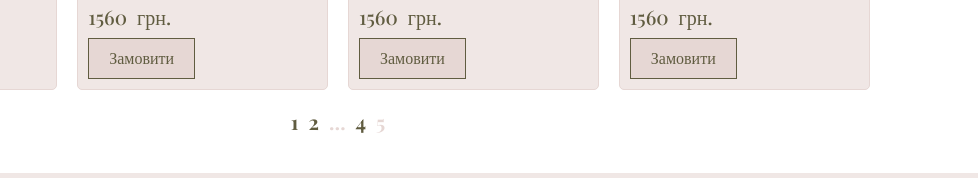
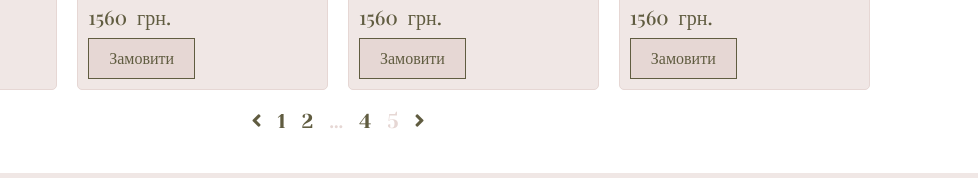
Before and after one commit to RomaVintonyak/FlowerShop, a website: page app/pages/flowers.html in a window 1280 px wide. Shown: the part 1812-1990 px from the top of the page, 302-1280 px from the left. Drawn offline with nearby package versions, Linux system fonts and the light colour scheme.

Commit message:
add new pagination style

```diff
--- a/app/pages/flowers.html
+++ b/app/pages/flowers.html
@@ -458,11 +458,18 @@
             <div class="works__row--pagination">
                <nav class="pagination" role="navigation">
                   <div class="pagination__links">
+                     <a class="prev page-numbers" href="http://localhost/Flowers-Shop/bukety/">
+                        <i class="fa fa-angle-left"></i>
+                     </a>
                      <a class="page-numbers" href="http://localhost/Flowers-Shop/bukety/">1</a>
                      <a class="page-numbers" href="http://localhost/Flowers-Shop/bukety/page/2/">2</a>
                      <span class="page-numbers dots">…</span>
                      <a class="page-numbers" href="http://localhost/Flowers-Shop/bukety/page/4/">4</a>
-                     <span aria-current="page" class="page-numbers current">5</span></div>
+                     <span aria-current="page" class="page-numbers current">5</span>
+                     <a class="next page-numbers" href="http://localhost/Flowers-Shop/bukety/page/3/">
+                        <i class="fa fa-angle-right"></i>
+                     </a>
+                  </div>
                </nav>
             </div>
          </div><!--/.works__row-->
--- a/app/scss/block/_works.scss
+++ b/app/scss/block/_works.scss
@@ -118,7 +118,6 @@
       &--pagination {
          display: flex;
          justify-content: center;
-         align-items: flex-start;
          width: 100%;
       }
    }
@@ -216,27 +215,27 @@
 .pagination {
    &__links {
       display: flex;
-      align-items: flex-start;
+      align-items: center;
       a {
-         font-family: $text;
+         font-family: $title;
          color: $text-color;
          font-size: 2rem;
-         font-weight: 700;
+         font-weight: 400;
          display: block;
          text-decoration: none;
-         margin: 0 0.5rem;
+         margin: 0 0.8rem;
          transition: color 0.2s linear;
          &:hover {
             color: $bg-primary;
          }
       }
       span {
-         font-family: $text;
+         font-family: $title;
          color: $text-color;
          font-size: 2rem;
-         font-weight: 700;
+         font-weight: 400;
          display: block;
-         margin: 0 0.5rem;
+         margin: 0 0.8rem;
       }
       .dots {
          color: $bg-primary;
```
Also changed, not shown: app/css/style.css, app/css/style.min.css, dist/css/style.min.css, dist/pages/flowers.html, 1 other file.
